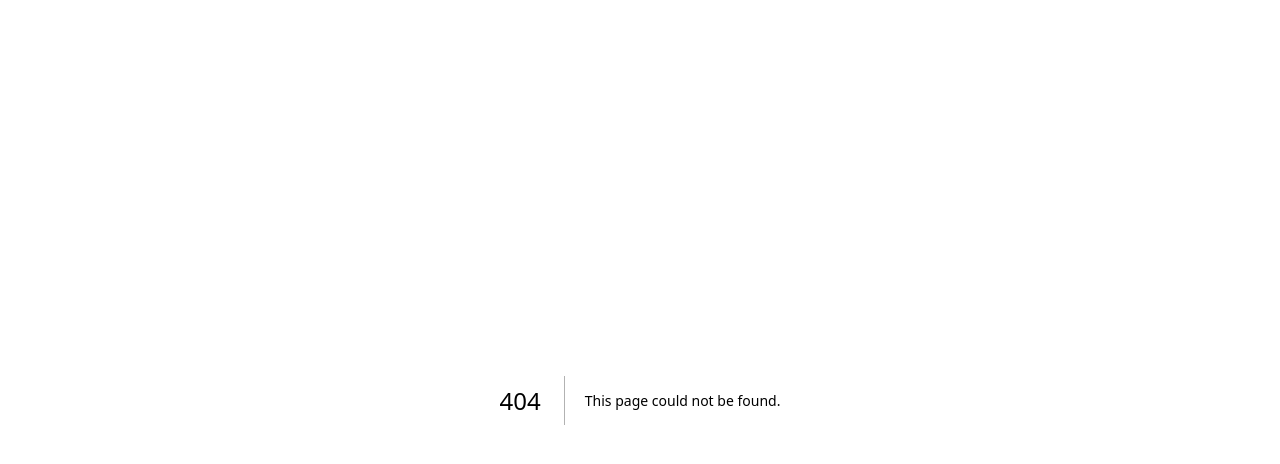
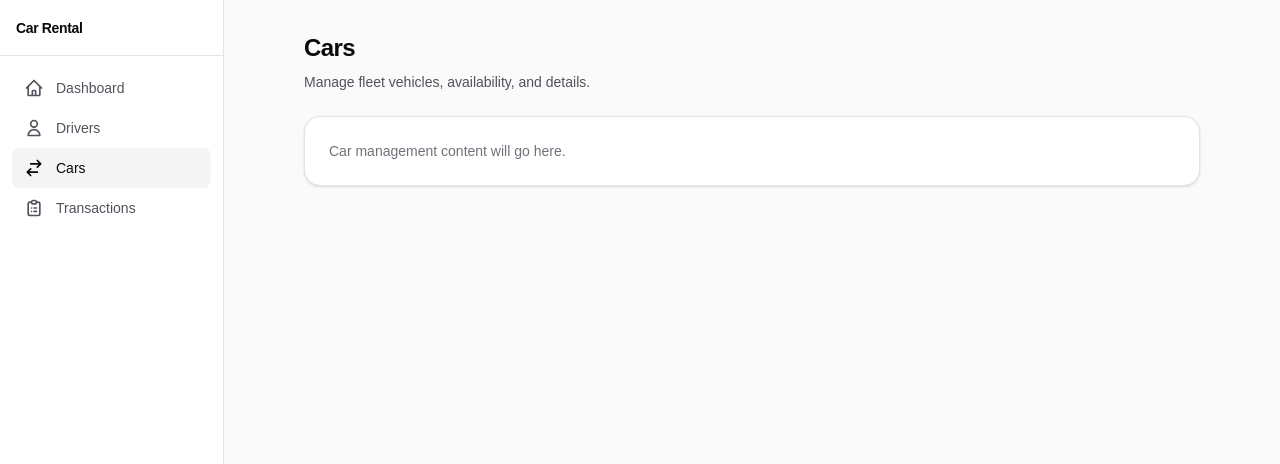
Before and after one commit to aplactuan/car-rental-frontend, a Next.js app: page /dashboard/cars in a window 1280 px wide. Before the commit this address had no page. Shown: the top 464 px of the page. Built offline with nearby package versions, Linux system fonts and the light colour scheme.

Commit message:
Add sidebars and route for managing cars, drivers and transaction

```diff
--- /dev/null
+++ b/app/dashboard/cars/page.js
@@ -0,0 +1,15 @@
+export default function CarsPage() {
+  return (
+    <div className="mx-auto max-w-4xl">
+      <h1 className="text-2xl font-semibold tracking-tight">Cars</h1>
+      <p className="mt-2 text-sm text-zinc-600 dark:text-zinc-400">
+        Manage fleet vehicles, availability, and details.
+      </p>
+      <div className="mt-6 rounded-2xl border border-zinc-200 bg-white p-6 shadow-sm dark:border-zinc-800 dark:bg-zinc-950">
+        <p className="text-sm text-zinc-500 dark:text-zinc-500">
+          Car management content will go here.
+        </p>
+      </div>
+    </div>
+  );
+}
--- /dev/null
+++ b/app/dashboard/components/Sidebar.js
@@ -0,0 +1,60 @@
+"use client";
+
+import Link from "next/link";
+import { usePathname } from "next/navigation";
+
+const navItems = [
+  { href: "/dashboard", label: "Dashboard", icon: "M3 12l2-2m0 0l7-7 7 7M5 10v10a1 1 0 001 1h3m10-11l2 2m-2-2v10a1 1 0 01-1 1h-3m-6 0a1 1 0 001-1v-4a1 1 0 011-1h2a1 1 0 011 1v4a1 1 0 001 1m-6 0h6" },
+  { href: "/dashboard/drivers", label: "Drivers", icon: "M16 7a4 4 0 11-8 0 4 4 0 018 0zM12 14a7 7 0 00-7 7h14a7 7 0 00-7-7z" },
+  { href: "/dashboard/cars", label: "Cars", icon: "M8 7h12m0 0l-4-4m4 4l-4 4m0 6H4m0 0l4 4m-4-4l4-4" },
+  { href: "/dashboard/transactions", label: "Transactions", icon: "M9 5H7a2 2 0 00-2 2v12a2 2 0 002 2h10a2 2 0 002-2V7a2 2 0 00-2-2h-2M9 5a2 2 0 002 2h2a2 2 0 002-2M9 5a2 2 0 012-2h2a2 2 0 012 2m-3 7h3m-3 4h3m-6-4h.01M9 16h.01" },
+];
+
+export default function Sidebar() {
+  const pathname = usePathname();
+
+  return (
+    <aside className="flex w-56 shrink-0 flex-col border-r border-zinc-200 bg-white dark:border-zinc-800 dark:bg-zinc-950">
+      <div className="flex h-14 items-center border-b border-zinc-200 px-4 dark:border-zinc-800">
+        <Link
+          href="/dashboard"
+          className="text-sm font-semibold tracking-tight text-zinc-950 dark:text-zinc-50"
+        >
+          Car Rental
+        </Link>
+      </div>
+      <nav className="flex-1 gap-1 p-3">
+        {navItems.map((item) => {
+          const isActive = pathname === item.href;
+          return (
+            <Link
+              key={item.href}
+              href={item.href}
+              className={`flex items-center gap-3 rounded-lg px-3 py-2.5 text-sm font-medium transition-colors ${
+                isActive
+                  ? "bg-zinc-100 text-zinc-950 dark:bg-zinc-800 dark:text-zinc-50"
+                  : "text-zinc-600 hover:bg-zinc-50 hover:text-zinc-950 dark:text-zinc-400 dark:hover:bg-zinc-800/50 dark:hover:text-zinc-50"
+              }`}
+            >
+              <svg
+                className="h-5 w-5 shrink-0"
+                fill="none"
+                stroke="currentColor"
+                viewBox="0 0 24 24"
+                aria-hidden
+              >
+                <path
+                  strokeLinecap="round"
+                  strokeLinejoin="round"
+                  strokeWidth={2}
+                  d={item.icon}
+                />
+              </svg>
+              {item.label}
+            </Link>
+          );
+        })}
+      </nav>
+    </aside>
+  );
+}
--- /dev/null
+++ b/app/dashboard/drivers/page.js
@@ -0,0 +1,15 @@
+export default function DriversPage() {
+  return (
+    <div className="mx-auto max-w-4xl">
+      <h1 className="text-2xl font-semibold tracking-tight">Drivers</h1>
+      <p className="mt-2 text-sm text-zinc-600 dark:text-zinc-400">
+        Manage drivers and license information.
+      </p>
+      <div className="mt-6 rounded-2xl border border-zinc-200 bg-white p-6 shadow-sm dark:border-zinc-800 dark:bg-zinc-950">
+        <p className="text-sm text-zinc-500 dark:text-zinc-500">
+          Driver management content will go here.
+        </p>
+      </div>
+    </div>
+  );
+}
--- /dev/null
+++ b/app/dashboard/layout.js
@@ -0,0 +1,10 @@
+import Sidebar from "./components/Sidebar";
+
+export default function DashboardLayout({ children }) {
+  return (
+    <div className="flex min-h-screen bg-zinc-50 text-zinc-950 dark:bg-black dark:text-zinc-50">
+      <Sidebar />
+      <main className="flex-1 overflow-auto px-6 py-8">{children}</main>
+    </div>
+  );
+}
--- a/app/dashboard/page.js
+++ b/app/dashboard/page.js
@@ -1,11 +1,12 @@
 import { cookies } from "next/headers";
 
-export default function DashboardPage() {
-  const token = cookies().get("auth_token")?.value;
+export default async function DashboardPage() {
+  const cookieStore = await cookies();
+  const token = cookieStore.get("auth_token")?.value;
 
   return (
-    <div className="min-h-screen bg-zinc-50 px-6 py-12 text-zinc-950 dark:bg-black dark:text-zinc-50">
-      <div className="mx-auto w-full max-w-2xl rounded-2xl border border-zinc-200 bg-white p-8 shadow-sm dark:border-zinc-800 dark:bg-zinc-950">
+    <div className="mx-auto max-w-2xl">
+      <div className="rounded-2xl border border-zinc-200 bg-white p-8 shadow-sm dark:border-zinc-800 dark:bg-zinc-950">
         <h1 className="text-2xl font-semibold tracking-tight">Dashboard</h1>
         <p className="mt-2 text-sm text-zinc-600 dark:text-zinc-400">
           Login cookie status:
@@ -17,6 +18,7 @@ export default function DashboardPage() {
               <div className="font-medium">Authenticated</div>
               <div className="mt-2 text-zinc-600 dark:text-zinc-400">
                 Found <span className="font-mono">auth_token</span> cookie.
+                token: {token}
               </div>
             </div>
           ) : (
--- /dev/null
+++ b/app/dashboard/transactions/page.js
@@ -0,0 +1,15 @@
+export default function TransactionsPage() {
+  return (
+    <div className="mx-auto max-w-4xl">
+      <h1 className="text-2xl font-semibold tracking-tight">Transactions</h1>
+      <p className="mt-2 text-sm text-zinc-600 dark:text-zinc-400">
+        View and manage rental transactions and billing.
+      </p>
+      <div className="mt-6 rounded-2xl border border-zinc-200 bg-white p-6 shadow-sm dark:border-zinc-800 dark:bg-zinc-950">
+        <p className="text-sm text-zinc-500 dark:text-zinc-500">
+          Transaction history and management will go here.
+        </p>
+      </div>
+    </div>
+  );
+}
```
